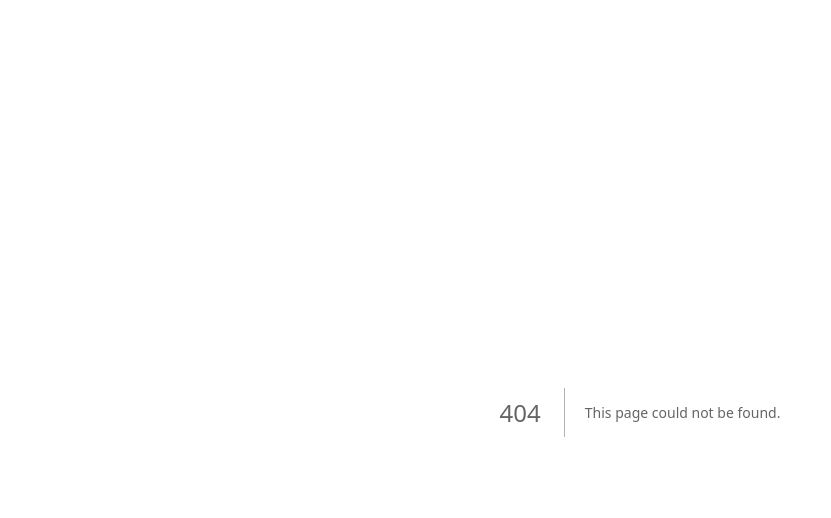
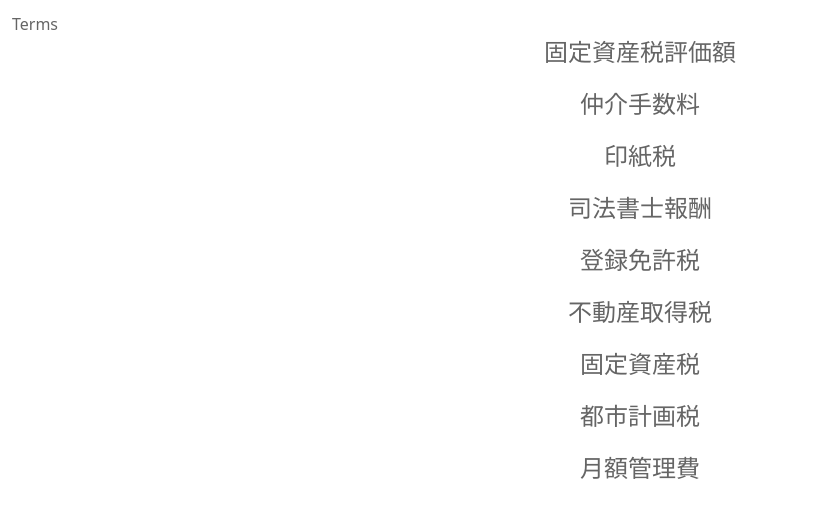
Before and after one commit to otkken2/property-simulator, a Next.js app: page /terms in a window 1280 px wide. Before the commit this address had no page. Shown: the top 518 px of the page, without its empty margins (0-831 px from the left). Built offline with nearby package versions, Linux system fonts and the light colour scheme.

Commit message:
用語集ページ追加：とりあえず用語の表示非表示を切り替えられるようになったところまで。

```diff
--- a/src/pages/index.tsx
+++ b/src/pages/index.tsx
@@ -21,6 +21,11 @@ export default function Home() {
         <Link href="/realRateOfReturn">
           <ButtonWithBorder text="実質利回りをミエルカ" />
         </Link>
+
+        <Link href={"/terms"}>
+          <ButtonWithBorder text="用語集" />
+        </Link>
+
       </div>
     </main>
   )
--- /dev/null
+++ b/src/pages/terms.tsx
@@ -0,0 +1,41 @@
+import { termsList } from "@/utils/constants";
+import { useState } from "react";
+
+const Terms = () => {
+  const [showingTerms, setShowingTerms] = useState<number[]>([]);
+
+  const handleClickTerm = (index: number) => {
+    if(showingTerms.includes(index)){
+      setShowingTerms(showingTerms.filter(term => term !== index));
+    }else{
+      setShowingTerms([...showingTerms, index]);
+    }
+  };
+  return (
+    <div>
+      <h1>Terms</h1>
+      <div className="contentsWrapper flex flex-col">
+        {
+          termsList.map((term,index) => {
+            return (
+              <div key={index} className="flex flex-col items-center mb-5">
+                <div
+                  className="text-2xl"
+                  onClick={() => handleClickTerm(index)}
+                >
+                  {term.name}
+                </div>
+                {
+                  showingTerms.includes(index) &&
+                  <div className="text-sm">{term.description}</div>
+                }
+              </div>
+            )
+          })
+        }
+      </div>
+    </div>
+  );
+};
+
+export default Terms;
--- /dev/null
+++ b/src/utils/constants.ts
@@ -0,0 +1,38 @@
+export const termsList: {name: string, description: string}[] = [
+  {
+    name: "固定資産税評価額",
+    description: "固定資産税評価額とは、不動産の価値を評価したものです。",
+  },
+  {
+    name: "仲介手数料",
+    description: "仲介手数料とは、不動産の売買において、不動産会社に支払う手数料です。",
+  },
+  {
+    name: "印紙税",
+    description: "印紙税とは、契約書に貼る印紙のことです。",
+  },
+  {
+    name:"司法書士報酬",
+    description: "司法書士報酬とは、司法書士に支払う報酬です。",
+  },
+  {
+    name:"登録免許税",
+    description: "登録免許税とは、不動産の登記をする際に支払う税金です。",
+  },
+  {
+    name: "不動産取得税",
+    description: "不動産取得税とは、不動産を取得した際に支払う税金です。",
+  },
+  {
+    name: "固定資産税",
+    description: "固定資産税とは、不動産を所有している人が毎年支払う税金です。",
+  },
+  {
+    name: "都市計画税",
+    description: "都市計画税とは、不動産を所有している人が毎年支払う税金です。",
+  },
+  {
+    name: "月額管理費",
+    description: "月額管理費とは、マンションなどの共用部分の管理費用です。",
+  }
+];
```
